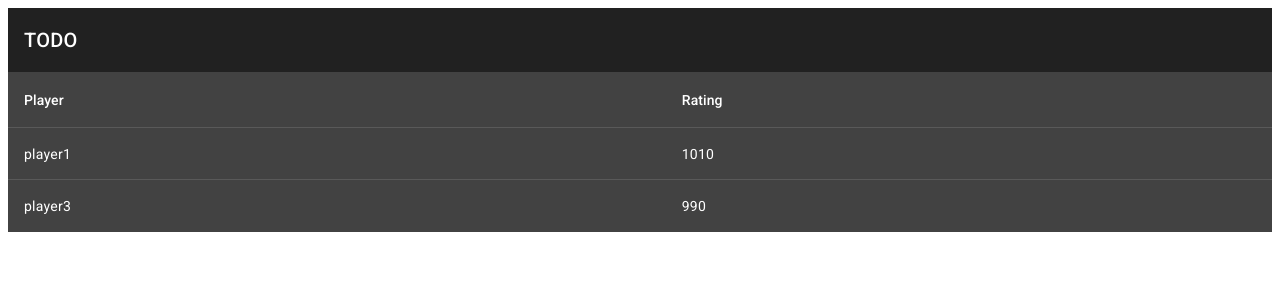
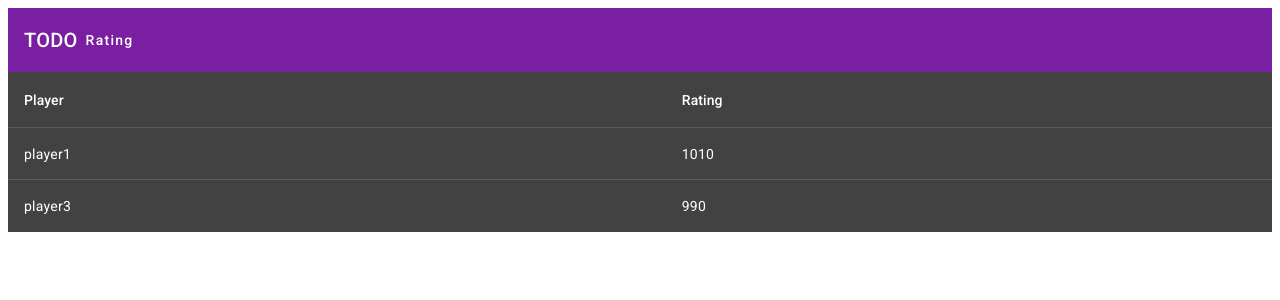
Before and after one commit to dzaba1/go-elo, an Angular app in the folder Frontend/: page /rating in a window 1280 px wide. Shown: the top 300 px of the page. Built offline with nearby package versions, Linux system fonts and the light colour scheme.

Commit message:
Color fix

```diff
--- a/Frontend/src/app/app.component.html
+++ b/Frontend/src/app/app.component.html
@@ -1,5 +1,6 @@
-<mat-toolbar>
+<mat-toolbar color="primary">
   <span>{{title}}</span>
+  <a mat-button routerLink="/rating">Rating</a>
 </mat-toolbar>
 
 <router-outlet></router-outlet>
--- a/Frontend/src/app/app.module.ts
+++ b/Frontend/src/app/app.module.ts
@@ -8,6 +8,7 @@ import { MatToolbarModule } from '@angular/material/toolbar';
 import { MatTableModule } from '@angular/material/table';
 import { RatingComponent } from './rating/rating.component';
 import { MatProgressSpinnerModule } from '@angular/material/progress-spinner';
+import { MatButtonModule } from '@angular/material/button';
 
 @NgModule({
   declarations: [
@@ -20,7 +21,8 @@ import { MatProgressSpinnerModule } from '@angular/material/progress-spinner';
     BrowserAnimationsModule,
     MatToolbarModule,
     MatTableModule,
-    MatProgressSpinnerModule
+    MatProgressSpinnerModule,
+    MatButtonModule
   ],
   providers: [],
   bootstrap: [AppComponent]
```
